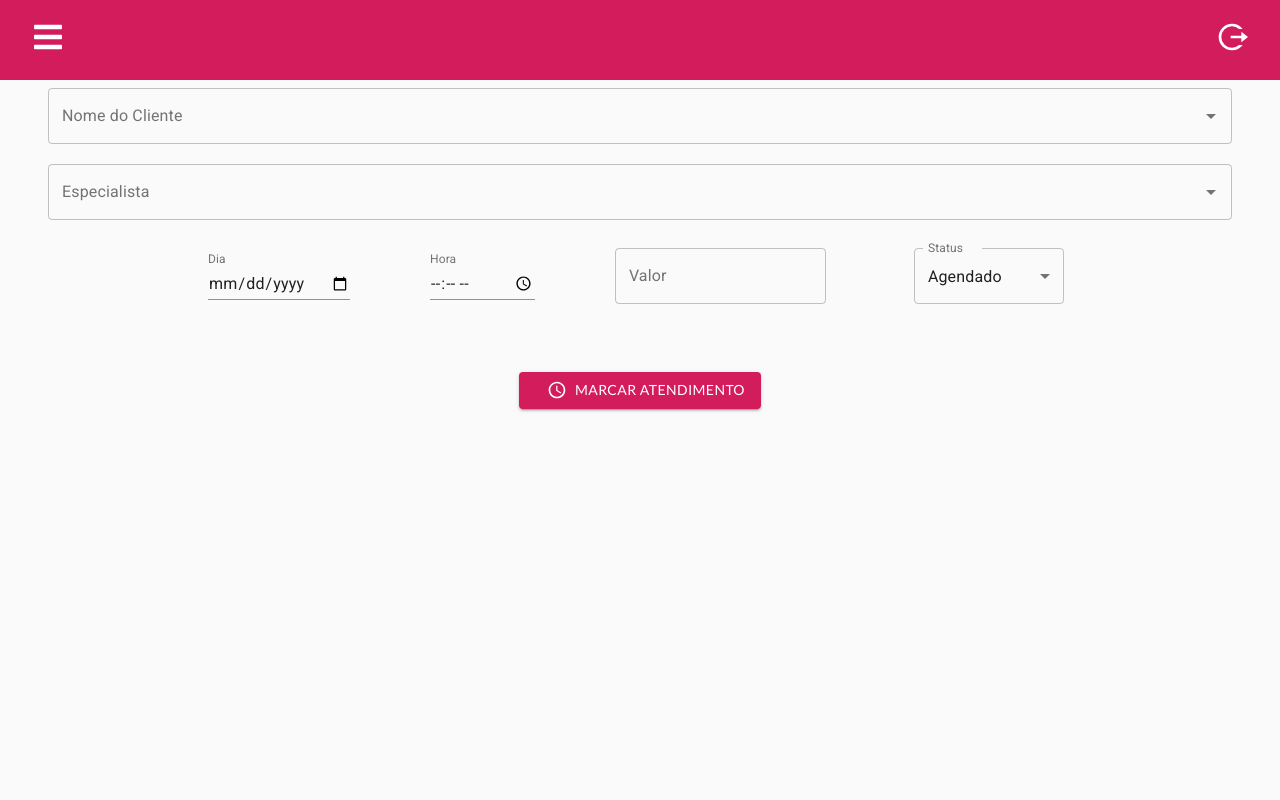
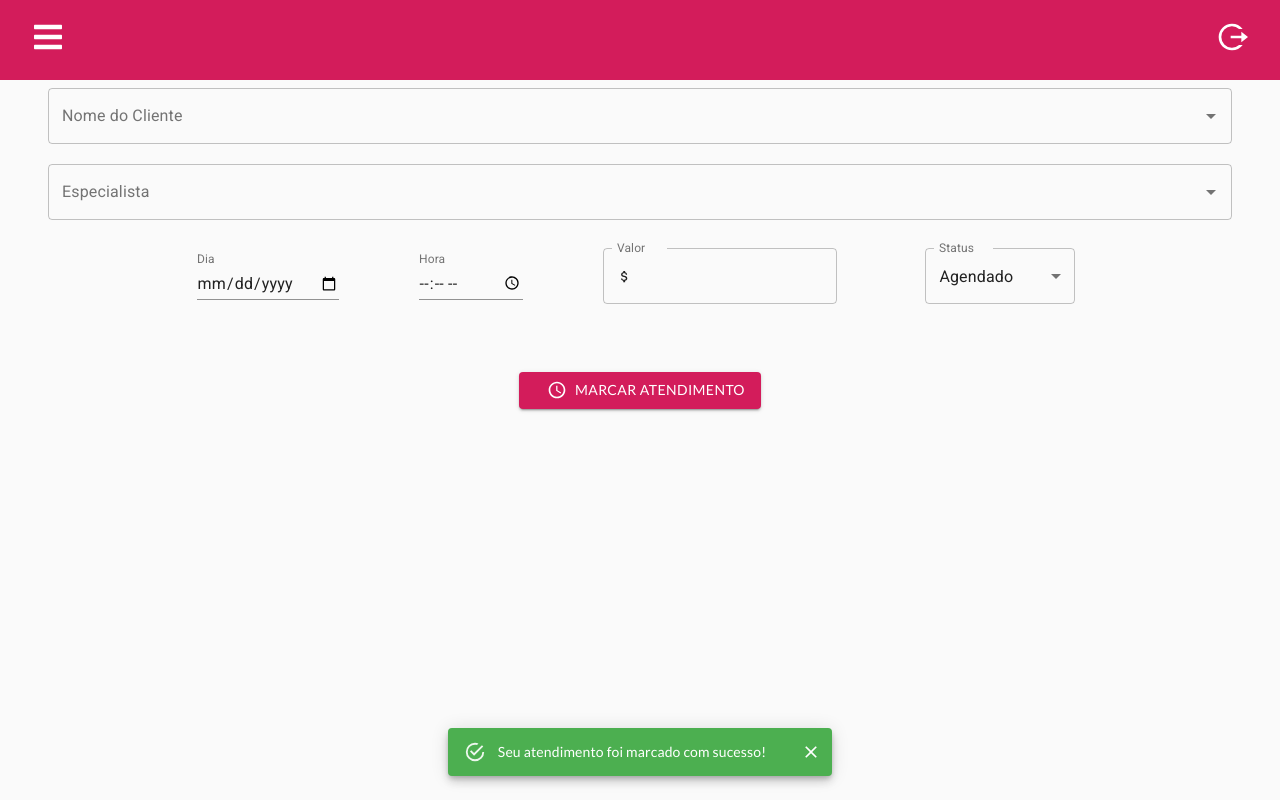
Before and after one commit to afyalabs-1/afya-prontuario-frontend, a React (Create React App) app: page /newAppointment in a window 1280 px wide. Both pictures are taken after a click on the button "MARCAR ATENDIMENTO". Built offline with nearby package versions, Linux system fonts and the light colour scheme.

Commit message:
✨ Terminada lógica da página

```diff
--- a/src/api/AppointmentApi.js
+++ b/src/api/AppointmentApi.js
@@ -1,3 +1,5 @@
+import { api } from "./Api";
+
 export const dummyAppointments = [
   {
     id: 1,
@@ -106,3 +108,13 @@ export const getAppointmentsByClientName = async (clientName) => {
     })
   );
 };
+
+export const createAppointment = async (appointmentData) => {
+  // return api.post("/appointments", appointmentData);
+  return new Promise((resolve) =>
+    setTimeout(resolve, 2000, {
+      data: appointmentData,
+      status: "success",
+    })
+  );
+};
--- a/src/pages/newAppointment/index.js
+++ b/src/pages/newAppointment/index.js
@@ -9,8 +9,12 @@ import Grid from "@material-ui/core/Grid";
 import ScheduleIcon from "@material-ui/icons/Schedule";
 import Button from "@material-ui/core/Button";
 import Autocomplete from "@material-ui/lab/Autocomplete";
+import AttachMoneyIcon from "@material-ui/icons/AttachMoney";
+import InputAdornment from "@material-ui/core/InputAdornment";
+import Snackbar from "@material-ui/core/Snackbar";
+import MuiAlert from "@material-ui/lab/Alert";
 
-import { getAppointments } from "../../api/AppointmentApi";
+import { getAppointments, createAppointment } from "../../api/AppointmentApi";
 import { getSpecialist } from "../../api/SpecialistApi";
 // import { getClients } from "../../api/ClientApi";
 
@@ -36,20 +40,34 @@ const useStyles = makeStyles((theme) => ({
     marginLeft: theme.spacing(5),
     marginRight: theme.spacing(5),
   },
-  buttonTest: {
+  button: {
     backgroundColor: "#D31C5B",
   },
+  snackbar: {
+    width: "100%",
+    "& > * + *": {
+      marginTop: theme.spacing(2),
+    },
+  },
 }));
+
+const Alert = (props) => {
+  return <MuiAlert elevation={6} variant="filled" {...props} />;
+};
 
 const NewAppointment = ({ onClick }) => {
   const classes = useStyles();
 
-  const [clientName, setClientName] = useState();
+  const [clientNameId, setClientNameId] = useState();
   const [specialistId, setSpecialistId] = useState();
   const [date, setDate] = useState();
   const [time, setTime] = useState();
   const [price, setPrice] = useState();
   const [appointmentStatus, setAppointmentStatus] = useState("1");
+  const [clients, setClients] = useState([]);
+  const [specialistName, setSpecialistName] = useState([]);
+  const [open, setOpen] = useState(false);
+  const [loading, setLoading] = useState(false);
 
   // useEffect(() => {
   //   getClients()
@@ -60,7 +78,7 @@ const NewAppointment = ({ onClick }) => {
   //       console.error(error);
   //     });
   // }, []);
-  const [clients, setClients] = useState([]);
+
   useEffect(() => {
     getAppointments()
       .then((response) => {
@@ -71,7 +89,6 @@ const NewAppointment = ({ onClick }) => {
       });
   }, []);
 
-  const [specialistName, setSpecialistName] = useState([]);
   useEffect(() => {
     getSpecialist()
       .then((response) => {
@@ -82,6 +99,24 @@ const NewAppointment = ({ onClick }) => {
       });
   }, []);
 
+  const handleClose = (event, reason) => {
+    if (reason === "clickaway") {
+      return;
+    }
+    setOpen(false);
+  };
+
+  const createAppointmentOnServer = () => {
+    setLoading(true);
+    createAppointment()
+      .then((response) => {
+        setOpen(true);
+        setLoading(false);
+      })
+      .catch((error) => {
+        console.error("Algo deu errado no seu agendamento");
+      });
+  };
   return (
     <div className={classes.center}>
       <form className={classes.formControl} noValidate autoComplete="off">
@@ -89,6 +124,7 @@ const NewAppointment = ({ onClick }) => {
           <Autocomplete
             id="name"
             options={clients}
+            onChange={(e, value) => setClientNameId(value.id)}
             getOptionLabel={(option) => option.clientName}
             renderInput={(params) => (
               <TextField
@@ -99,8 +135,6 @@ const NewAppointment = ({ onClick }) => {
                 fullWidth={true}
                 justify="center"
                 className={classes.margin}
-                defaultValue={clientName}
-                onChange={(e) => setClientName(e.target.value)}
               />
             )}
           />
@@ -167,8 +201,16 @@ const NewAppointment = ({ onClick }) => {
                 className={classes.margin}
                 defaultValue={price}
                 onChange={(e) => setPrice(e.target.value)}
+                InputProps={{
+                  startAdornment: (
+                    <InputAdornment>
+                      <AttachMoneyIcon style={{ fontSize: 15 }} />
+                    </InputAdornment>
+                  ),
+                }}
               />
             </Grid>
+
             <Grid item xs="auto">
               <FormControl variant="outlined" className={classes.formControl}>
                 <InputLabel id="filter">Status</InputLabel>
@@ -202,12 +244,26 @@ const NewAppointment = ({ onClick }) => {
               <Button
                 variant="contained"
                 color="primary"
-                className={classes.buttonTest}
+                className={classes.button}
                 startIcon={<ScheduleIcon />}
-                onClick={() => {}}
+                onClick={() => {
+                  createAppointmentOnServer();
+                }}
+                disabled={loading}
               >
                 Marcar Atendimento
               </Button>
+
+              <Snackbar
+                className={classes.snackbar}
+                open={open}
+                autoHideDuration={6000}
+                onClose={handleClose}
+              >
+                <Alert onClose={handleClose} severity="success">
+                  Seu atendimento foi marcado com sucesso!
+                </Alert>
+              </Snackbar>
             </Grid>
           </Grid>
         </div>
@@ -215,5 +271,4 @@ const NewAppointment = ({ onClick }) => {
     </div>
   );
 };
-
 export default NewAppointment;
```
